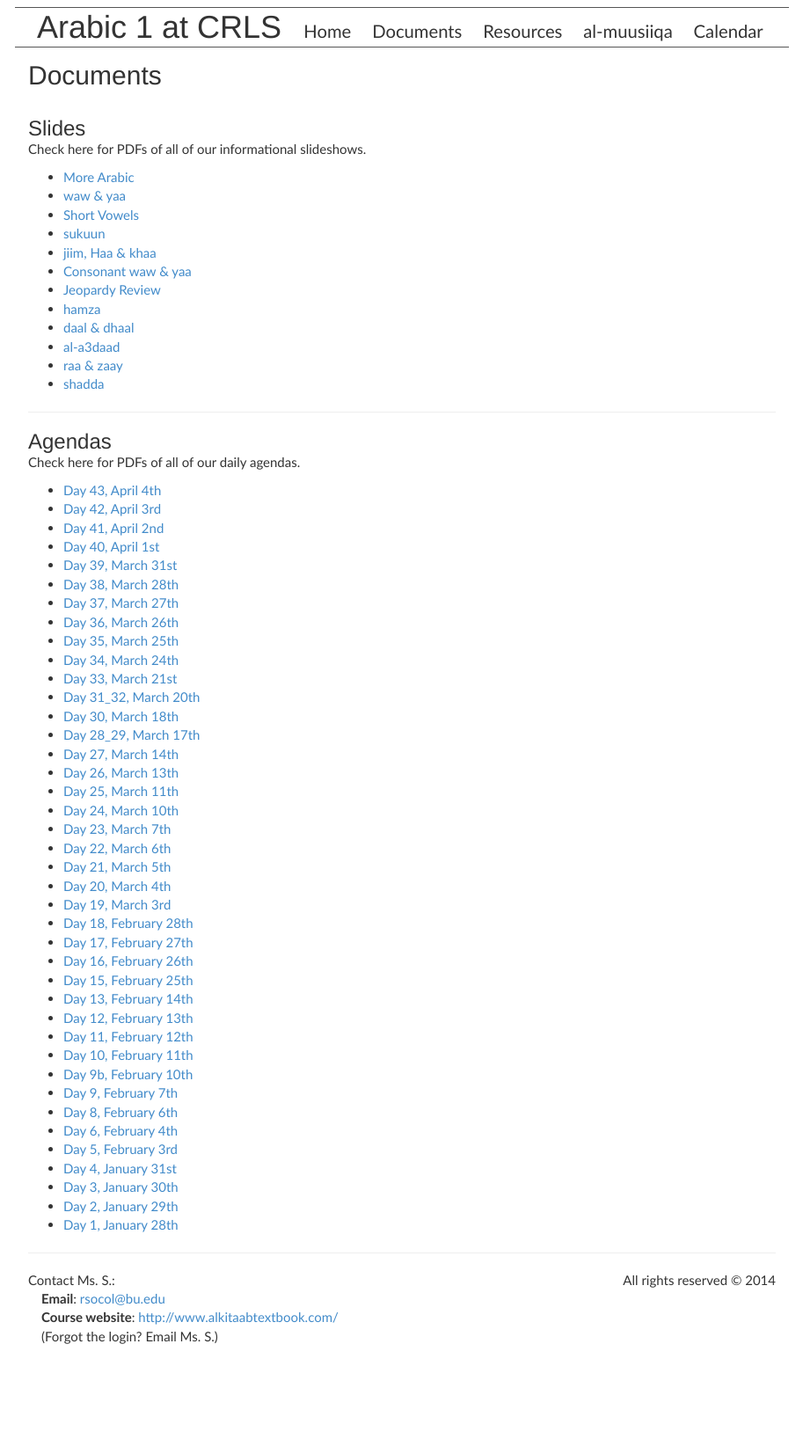
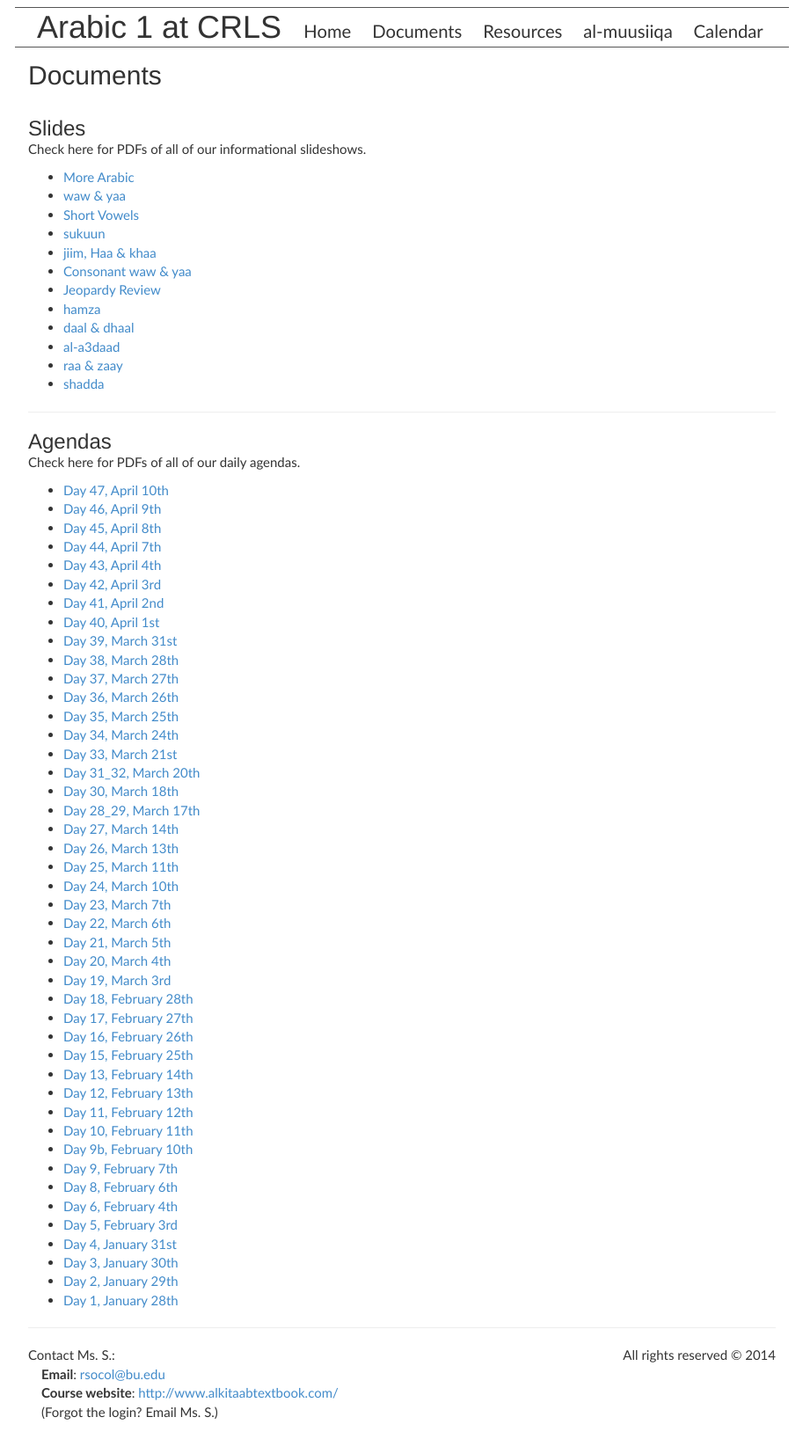
Before and after one commit to mdml/crls-arabic, a Jekyll site: the page built from documents/index.md, in a window 1280 px wide. Shown: the whole page at 88% size, without its empty margins (183-1096 px from the left). Built offline with Jekyll 4.4.1, drawn with Linux system fonts in a browser that asks for light colours; Markdown is read by kramdown in place of the engine named in the settings; before the commit the page ends 1550 px from its top, so only the background shows below that.

Commit message:
added this week's agendas

```diff
--- a/documents/index.md
+++ b/documents/index.md
@@ -31,6 +31,10 @@ Check here for PDFs of all of our informational slideshows.
 
 Check here for PDFs of all of our daily agendas.
 
+* [Day 47, April 10th](../assets/documents/agendas/Day47-Apr-10.pdf)
+* [Day 46, April 9th](../assets/documents/agendas/Day46-Apr-09.pdf)
+* [Day 45, April 8th](../assets/documents/agendas/Day45-Apr-08.pdf)
+* [Day 44, April 7th](../assets/documents/agendas/Day44-Apr-07.pdf)
 * [Day 43, April 4th](../assets/documents/agendas/Day43-Apr-04.pdf)
 * [Day 42, April 3rd](../assets/documents/agendas/Day42-Apr-03.pdf)
 * [Day 41, April 2nd](../assets/documents/agendas/Day41-Apr-02.pdf)
```
Also changed, not shown: 4 other files.
